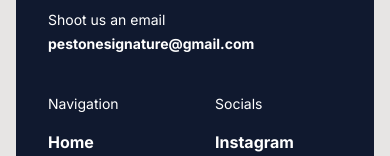
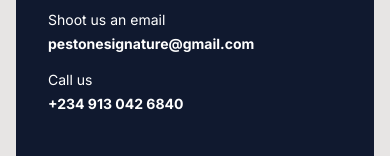
Before and after one commit to Yomabasi8/pestone-real, a Next.js app: page / in a window 390 px wide. Shown: the part 8522-8678 px from the top of the page. Built offline with nearby package versions, Linux system fonts and the light colour scheme; a web font is replaced by a local one.

Commit message:
feat: add contact phone number section to footer component

```diff
--- a/components/Footer.tsx
+++ b/components/Footer.tsx
@@ -26,6 +26,15 @@ export default function Footer() {
                 className="font-sans text-sm font-bold text-white hover:text-brand-orange transition-colors duration-200"
               >
                 pestonesignature@gmail.com
+              </a>
+            </div>
+            <div className="flex flex-col gap-1">
+              <span className="font-sans text-sm text-white">Call us</span>
+              <a
+                href="tel:+2349130426840"
+                className="font-sans text-sm font-bold text-white hover:text-brand-orange transition-colors duration-200"
+              >
+                +234 913 042 6840
               </a>
             </div>
           </div>
```
